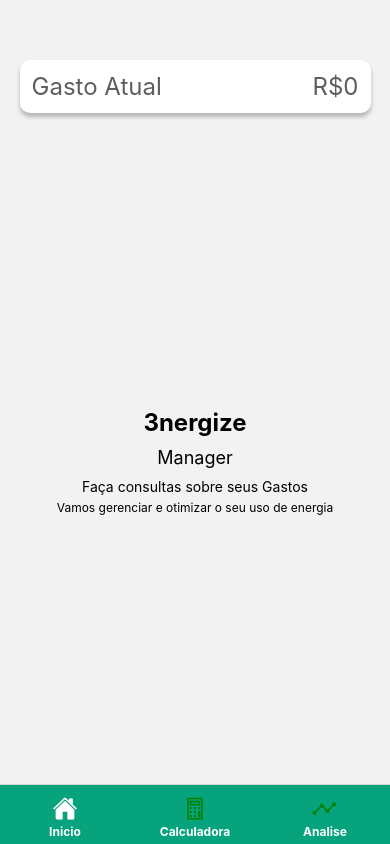
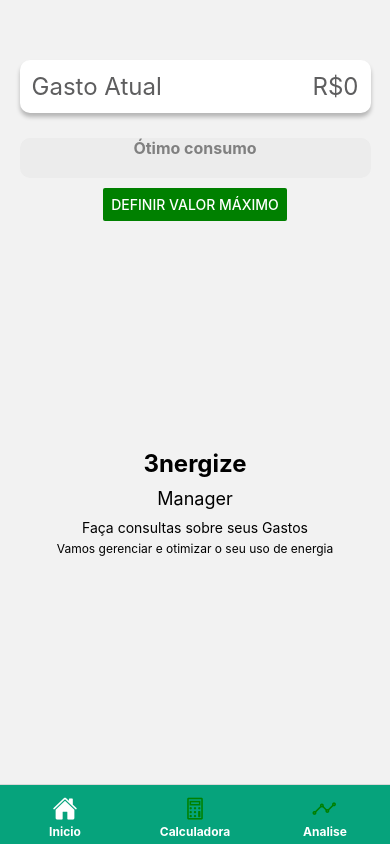
Before and after one commit to LucasPS0/3nergize_ReactNative, a React Native app in the folder 3nergize/: screen /Inicio in a window 390 px wide. Built offline with nearby package versions, Linux system fonts and the light colour scheme; no server answers.

Commit message:
Added the barchat and the analisys items

```diff
--- a/3nergize/AnaliseScreen.js
+++ b/3nergize/AnaliseScreen.js
@@ -1,18 +1,70 @@
 import React from "react";
-import { View, Text, StyleSheet } from "react-native";
+import { View, Text, StyleSheet, Dimensions } from "react-native";
+import { connect } from "react-redux";
 
-export default function AnaliseScreen() {
+const AnaliseScreen = ({ valorRS }) => {
+  let valorTotal = valorRS;
+
+  let g = valorTotal * 0.40; // Geração
+  let t = valorTotal * 0.03; // Transmissão
+  let d = valorTotal * 0.16; // Distribuição
+  let e = valorTotal * 0.09; // Encargos
+
   return (
     <View style={styles.container}>
-      <Text>Analise Screen</Text>
+      <View style={[styles.block, { backgroundColor: "#FFCCCC" }]}>
+        <Text style={styles.text}>Geração: {g.toFixed(2)}</Text>
+      </View>
+      <View style={[styles.block, { backgroundColor: "#CCFFCC" }]}>
+        <Text style={styles.text}>Transmissão: {t.toFixed(2)}</Text>
+      </View>
+      <View style={[styles.block, { backgroundColor: "#CCCCFF" }]}>
+        <Text style={styles.text}>Distribuição: {d.toFixed(2)}</Text>
+      </View>
+      <View style={[styles.block, { backgroundColor: "#FFFFCC" }]}>
+        <Text style={styles.text}>Encargos: {e.toFixed(2)}</Text>
+      </View>
     </View>
   );
-}
+};
 
 const styles = StyleSheet.create({
   container: {
     flex: 1,
     alignItems: "center",
+    justifyContent: "space-between",
+    flexDirection: "row",
+    flexWrap: "wrap",
+    position: "relative",
+    top: 300
+  },
+  block: {
+    width: Dimensions.get("window").width / 2 - 20,
+    height: 80,
+    margin: 10,
+    borderRadius: 8,
+    alignItems: "center",
     justifyContent: "center",
+    shadowColor: "#000",
+    shadowOffset: {
+      width: 0,
+      height: 2,
+    },
+    shadowOpacity: 0.25,
+    shadowRadius: 3.84,
+    elevation: 5,
+  },
+  text: {
+    fontSize: 16,
+    fontWeight: "bold",
+    color: "#000",
   },
 });
+
+const mapStateToProps = (state) => {
+  return {
+    valorRS: state.variable.valorRS,
+  };
+};
+
+export default connect(mapStateToProps)(AnaliseScreen);
--- a/3nergize/InicioScreen.js
+++ b/3nergize/InicioScreen.js
@@ -1,24 +1,57 @@
-import React, { useState, useEffect } from "react";
-import { View, Text, TouchableOpacity, StyleSheet } from "react-native";
+import React, { useState } from "react";
+import { View, StyleSheet, Button, Modal, TextInput, Text } from "react-native";
+import BarChart from "./src/BarChart";
+import { connect } from "react-redux";
+import Search from "./src/Search";
 import Apresentacao from "./src/Apresentacao";
-import Search from "./src/Search";
-import axios from "axios";
-import { connect } from 'react-redux';
 
 const InicioScreen = ({ navigation, valorRS }) => {
-  const [resultadoValor, setResultadoValor] = useState("");
+  const [valorMaximo, setValorMaximo] = useState(valorRS);
+  const [modalVisible, setModalVisible] = useState(false);
+  const [tempValorMaximo, setTempValorMaximo] = useState(valorRS.toString());
 
+  const handleSave = () => {
+    setValorMaximo(Number(tempValorMaximo));
+    setModalVisible(false);
+  };
 
+  const handleCancel = () => {
+    setModalVisible(false);
+  };
 
   return (
     <View style={styles.container}>
       <Search />
+      <BarChart valorRS={valorRS} valorMaximo={valorMaximo} />
+      <Button
+        title="Definir Valor Máximo"
+        onPress={() => setModalVisible(true)}
+        color="green"
+        style={styles.button}
+      />
+
       <Apresentacao />
+
+      <Modal visible={modalVisible} animationType="fade" transparent>
+        <View style={styles.modalBackground}>
+          <View style={styles.modalContainer}>
+            <Text style={styles.modalTitle}>Digite o Valor Máximo</Text>
+            <TextInput
+              style={styles.input}
+              value={tempValorMaximo}
+              onChangeText={(text) => setTempValorMaximo(text)}
+              keyboardType="numeric"
+            />
+            <View style={styles.modalButtonContainer}>
+              <Button title="Salvar" onPress={handleSave} />
+              <Button title="Cancelar" onPress={handleCancel} />
+            </View>
+          </View>
+        </View>
+      </Modal>
     </View>
   );
-}
-
-
+};
 
 const styles = StyleSheet.create({
   container: {
@@ -26,11 +59,49 @@ const styles = StyleSheet.create({
     alignItems: "center",
     justifyContent: "center",
   },
-  resultado: {
+  button: {
+    backgroundColor: "green",
     marginTop: 20,
+  },
+  modalBackground: {
+    flex: 1,
+    backgroundColor: "rgba(0, 0, 0, 0.5)",
+    alignItems: "center",
+    justifyContent: "center",
+  },
+  modalContainer: {
+    width: "80%",
+    backgroundColor: "white",
+    padding: 20,
+    borderRadius: 10,
+    elevation: 5,
+    alignItems: "center", // Alinha os elementos no centro horizontalmente
+  },
+  modalTitle: {
     fontSize: 18,
     fontWeight: "bold",
+    marginBottom: 20,
+  },
+  input: {
+    width: "100%", // Utiliza 100% da largura disponível
+    height: 40,
+    borderWidth: 1,
+    borderColor: "gray",
+    marginBottom: 10,
+    paddingHorizontal: 10,
+  },
+  modalButtonContainer: {
+    flexDirection: "row",
+    justifyContent: "space-evenly",
+    marginTop: 20,
+    width: "100%", // Utiliza 100% da largura disponível
   },
 });
 
-export default InicioScreen;
+const mapStateToProps = (state) => {
+  return {
+    valorRS: state.variable.valorRS,
+  };
+};
+
+export default connect(mapStateToProps)(InicioScreen);
--- a/3nergize/package.json
+++ b/3nergize/package.json
@@ -14,7 +14,9 @@
     "@react-navigation/native": "^6.1.6",
     "@react-navigation/native-stack": "^6.9.12",
     "axios": "^1.4.0",
+    "d3": "^7.8.5",
     "expo": "~48.0.18",
+    "expo-linear-gradient": "~12.1.2",
     "expo-status-bar": "~1.4.4",
     "react": "18.2.0",
     "react-native": "0.71.8",
--- /dev/null
+++ b/3nergize/src/BarChart.js
@@ -0,0 +1,85 @@
+import React from "react";
+import { View, StyleSheet, Text } from "react-native";
+
+const BarChart = ({ valorRS, valorMaximo }) => {
+  const calcularPorcentagem = () => {
+    if (valorMaximo === 0) {
+      return 0;
+    }
+    return (valorRS / valorMaximo) * 100;
+  };
+
+  const porcentagem = calcularPorcentagem();
+
+  const getColor = (value, maxValue) => {
+    const transitionPoint = maxValue / 2;
+    let red, green;
+
+    if (value <= transitionPoint) {
+      red = Math.floor((255 * value) / transitionPoint);
+      green = 255;
+    } else {
+      red = 255;
+      green = Math.floor((255 * (maxValue - value)) / transitionPoint);
+    }
+
+    const blue = 0;
+    return `rgb(${red}, ${green}, ${blue})`;
+  };
+
+  const corBarra = getColor(valorRS, valorMaximo);
+
+  const getMessage = (valor, currentMaxValue) => {
+    let message = "";
+
+    if (valor > currentMaxValue) {
+      message = "O consumo ultrapassou o limite";
+    } else if (valor > currentMaxValue * 0.7) {
+      message = "O consumo está perto do limite";
+    } else if (valor > currentMaxValue / 2) {
+      message = "O consumo está bom";
+    } else {
+      message = "Ótimo consumo";
+    }
+
+    return message;
+  };
+
+  const mensagem = getMessage(valorRS, valorMaximo);
+
+  return (
+    <View style={styles.container}>
+      <View style={[styles.barra, { width: `${porcentagem}%`, backgroundColor: corBarra }]} />
+      <Text style={styles.mensagem}>{mensagem}</Text>
+    </View>
+  );
+};
+
+const styles = StyleSheet.create({
+  container: {
+    height: 40,
+    width: "90%",
+    backgroundColor: "#ECECEC",
+    borderRadius: 10,
+    overflow: "hidden",
+    position: "relative",
+    marginBottom: 10,
+  },
+  barra: {
+    height: "100%",
+  },
+  mensagem: {
+    position: "absolute",
+    top: 0,
+    left: 0,
+    right: 0,
+    bottom: 0,
+    textAlign: "center",
+    textAlignVertical: "center",
+    color: "grey",
+    fontWeight: "bold",
+    fontSize: 16,
+  },
+});
+
+export default BarChart;
```
Also changed, not shown: 1 other file (tests, documents, lock files or other folders).
